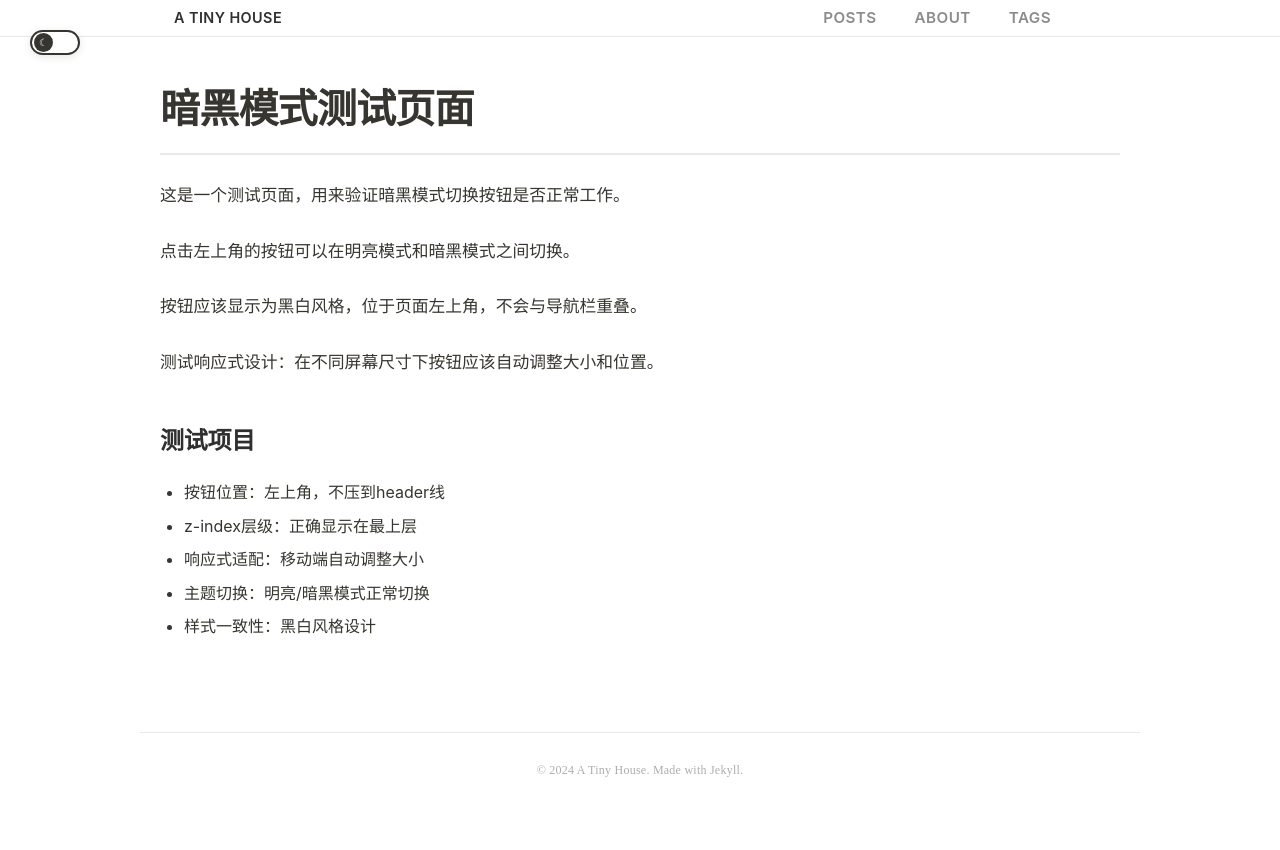
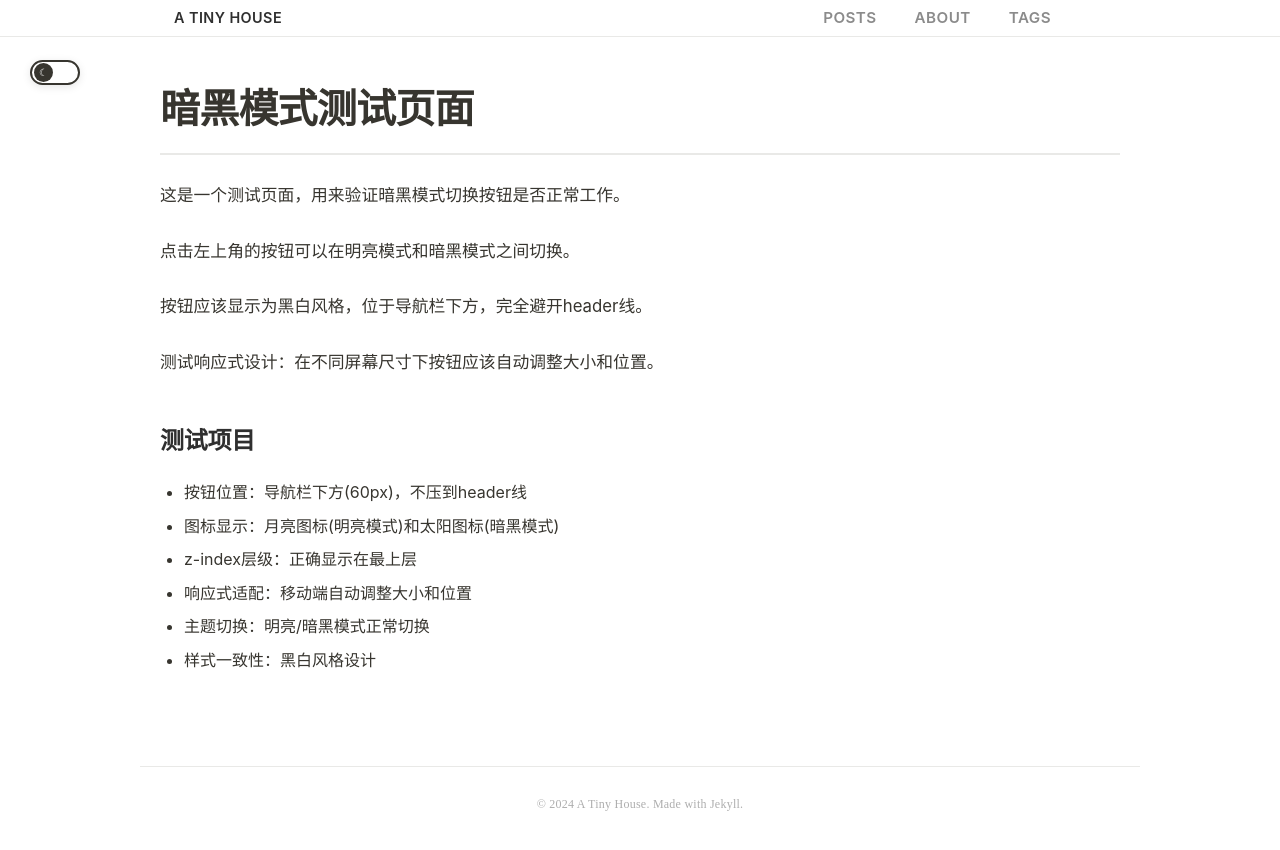
Before and after one commit to atinyhouse/atinyhouse.github.io, a Jekyll site: the page test-dark-mode.html, which Jekyll copies as it is, in a window 1280 px wide. Shown: the top 850 px of the page. Built offline with Jekyll 4.4.1, drawn with Linux system fonts in a browser that asks for light colours.

Commit message:
彻底修复暗黑模式按钮布局问题
- 将按钮位置调整到导航栏下方(60px)，完全避开header线
- 修复按钮图标显示问题，优化月亮/太阳图标的定位
- 更新响应式设计：移动端按钮位置相应调整
- 改进图标的绝对定位，确保在不同状态下正确显示
- 更新测试页面，反映新的布局修复
- 确保按钮在所有屏幕尺寸下都不与导航栏重叠

```diff
--- a/assets/custom.css
+++ b/assets/custom.css
@@ -400,7 +400,7 @@ body {
 /* 暗黑模式切换按钮 - 黑白风格 */
 .theme-toggle {
   position: fixed;
-  top: 30px;
+  top: 60px;
   left: 30px;
   z-index: 1001;
   background: var(--bg-color);
@@ -433,6 +433,18 @@ body {
   justify-content: center;
   font-size: 10px;
   color: var(--bg-color);
+  position: relative;
+}
+
+.theme-toggle-slider::before {
+  content: "☾";
+  color: var(--bg-color);
+  font-size: 10px;
+  line-height: 1;
+  position: absolute;
+  top: 50%;
+  left: 50%;
+  transform: translate(-50%, -50%);
 }
 
 .theme-toggle[data-theme="dark"] .theme-toggle-slider {
@@ -444,17 +456,18 @@ body {
 .theme-toggle[data-theme="dark"] .theme-toggle-slider::before {
   content: "☀";
   color: var(--text-color);
-}
-
-.theme-toggle:not([data-theme="dark"]) .theme-toggle-slider::before {
-  content: "☾";
-  color: var(--bg-color);
+  font-size: 10px;
+  line-height: 1;
+  position: absolute;
+  top: 50%;
+  left: 50%;
+  transform: translate(-50%, -50%);
 }
 
 /* 暗黑模式按钮响应式设计 */
 @media (max-width: 768px) {
   .theme-toggle {
-    top: 15px;
+    top: 50px;
     left: 15px;
     width: 45px;
     height: 22px;
@@ -473,7 +486,7 @@ body {
 
 @media (max-width: 480px) {
   .theme-toggle {
-    top: 12px;
+    top: 45px;
     left: 12px;
     width: 40px;
     height: 20px;
--- a/test-dark-mode.html
+++ b/test-dark-mode.html
@@ -28,13 +28,14 @@
       <div class="post-content">
         <p>这是一个测试页面，用来验证暗黑模式切换按钮是否正常工作。</p>
         <p>点击左上角的按钮可以在明亮模式和暗黑模式之间切换。</p>
-        <p>按钮应该显示为黑白风格，位于页面左上角，不会与导航栏重叠。</p>
+        <p>按钮应该显示为黑白风格，位于导航栏下方，完全避开header线。</p>
         <p>测试响应式设计：在不同屏幕尺寸下按钮应该自动调整大小和位置。</p>
         <h2>测试项目</h2>
         <ul>
-          <li>按钮位置：左上角，不压到header线</li>
+          <li>按钮位置：导航栏下方(60px)，不压到header线</li>
+          <li>图标显示：月亮图标(明亮模式)和太阳图标(暗黑模式)</li>
           <li>z-index层级：正确显示在最上层</li>
-          <li>响应式适配：移动端自动调整大小</li>
+          <li>响应式适配：移动端自动调整大小和位置</li>
           <li>主题切换：明亮/暗黑模式正常切换</li>
           <li>样式一致性：黑白风格设计</li>
         </ul>
```
